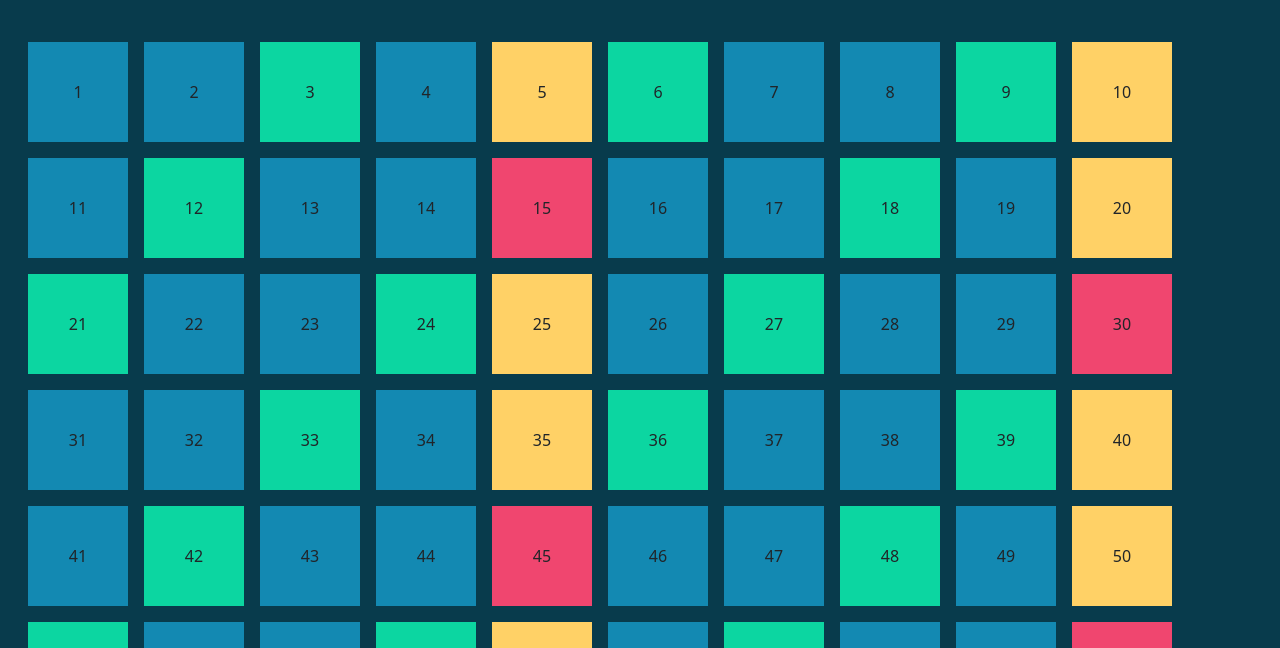
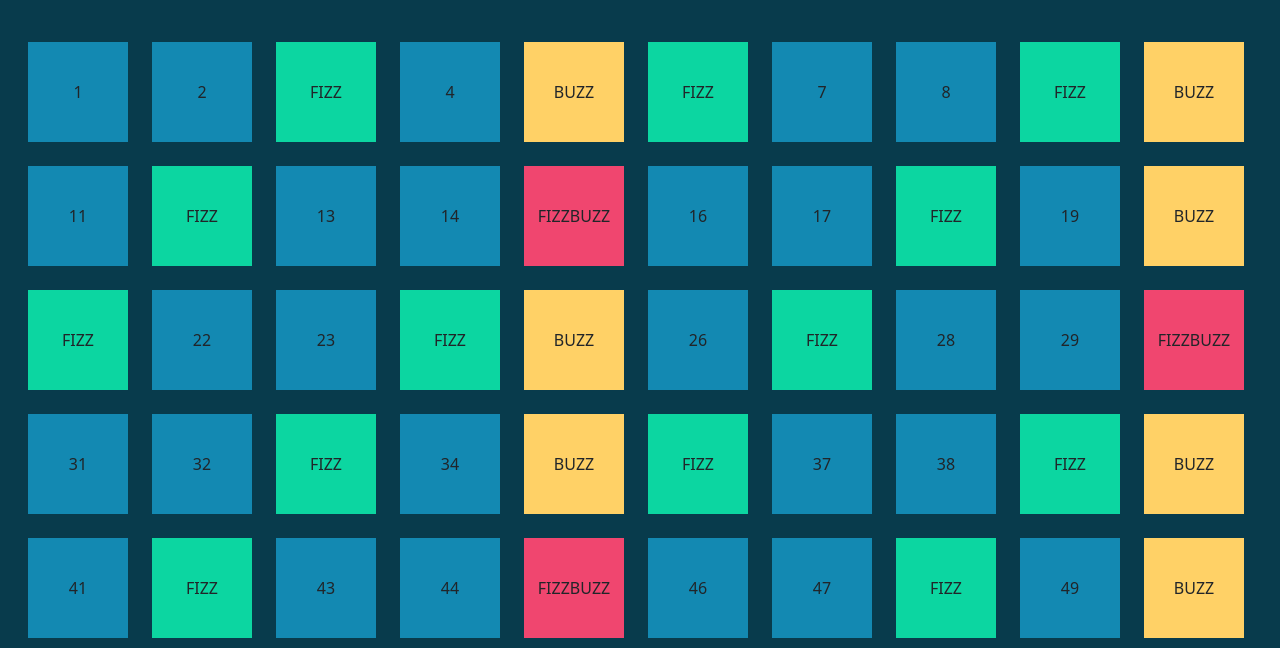
Before and after one commit to valeriobartoletti97/js-fizzbuzz, a plain HTML site: page index.html in a window 1280 px wide. Shown: the part 152-800 px from the top of the page. Drawn offline with nearby package versions, Linux system fonts and the light colour scheme.

Commit message:
finished

```diff
--- a/css/style.css
+++ b/css/style.css
@@ -17,6 +17,8 @@ h1{
 #wrapper{
     width: 1200px;
     margin: 50px auto;
+    margin-bottom: 0;
+    padding-bottom:100px;
 }
 .box{
     width:100px;
--- a/index.html
+++ b/index.html
@@ -11,7 +11,7 @@
     <main class="">
         <h1 class="text-center pt-5 text-white">FizzbuzzDOM</h1>
         <div id="wrapper">
-            <div id="row" class="row gap-3">
+            <div id="row" class="row gap-4">
 
             </div>
         </div>
--- a/js/script.js
+++ b/js/script.js
@@ -15,8 +15,12 @@ for(let i = 1; i <= 100; i ++){
 
     console.log(i)
     let boxEl = document.createElement('div');
-    boxEl.className = `box ${bgBox} d-flex justify-content-center align-items-center`;
+    boxEl.className = `box ${bgBox} d-flex justify-content-center align-items-center text-uppercase`;
     console.log(bgBox)
-    boxEl.innerHTML =i;
+    if (bgBox === 'box-normal'){
+        boxEl.innerHTML = i;
+    } else {
+        boxEl.innerHTML = bgBox;
+    }
     wrapperEl.append(boxEl)
 }
```
